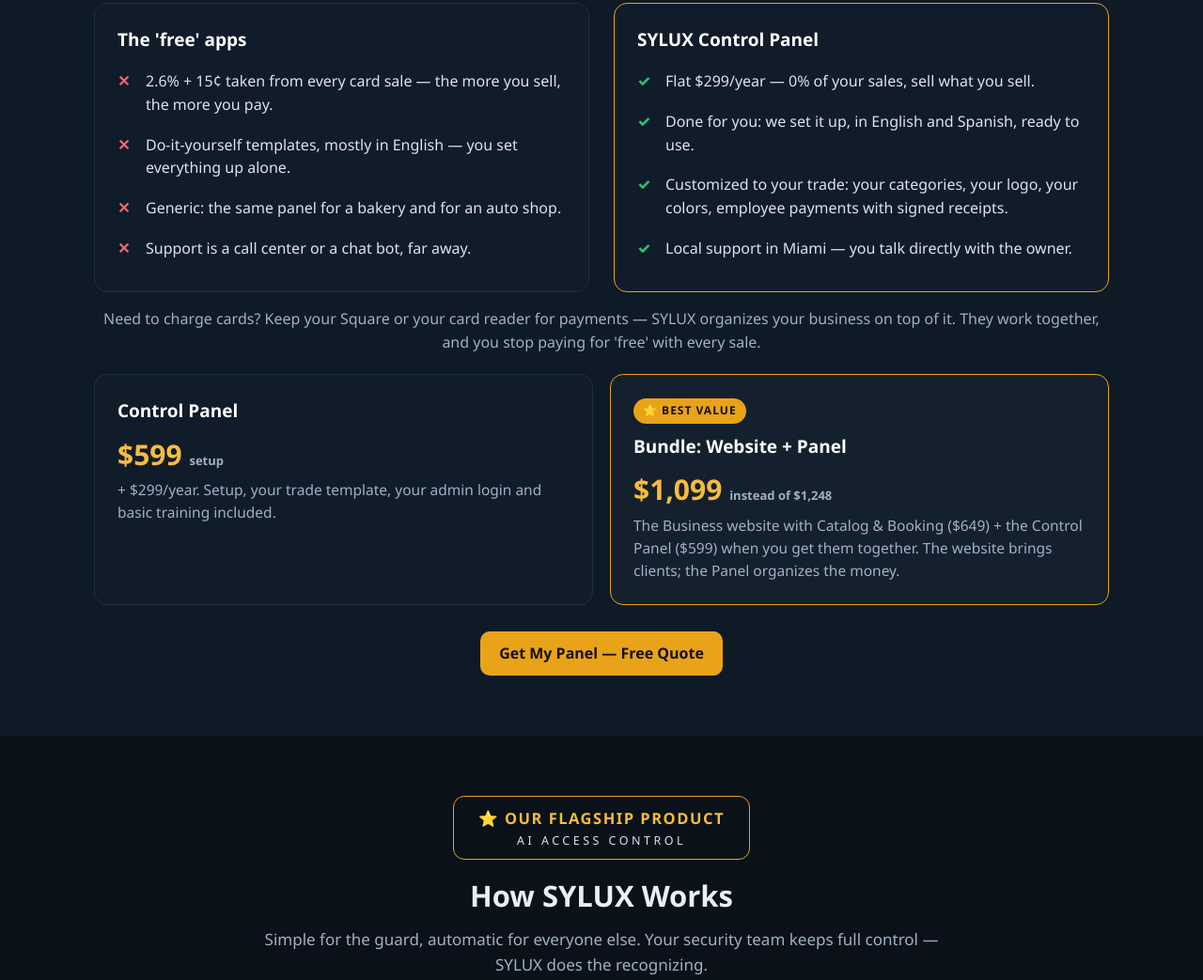
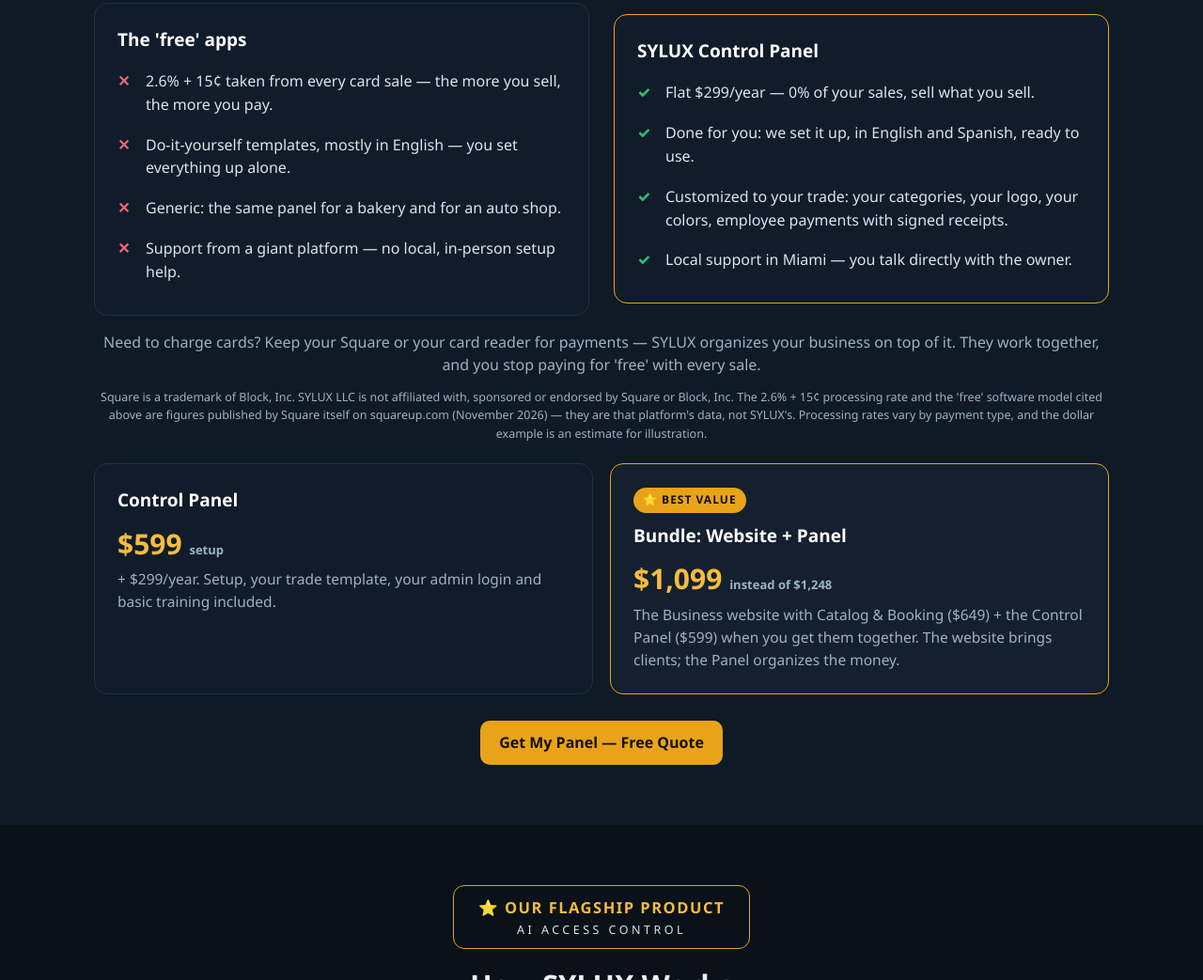
Before and after one commit to yilbertpr87/sylux, a plain HTML site: page index.html in a window 1280 px wide. Shown: the part 5519-6562 px from the top of the page at 94% size. Drawn offline with Linux system fonts and the light colour scheme.

Commit message:
Protective legal footnote for Square comparison + soften support line

```diff
--- a/index.html
+++ b/index.html
@@ -245,12 +245,13 @@ footer .disc{max-width:820px;margin:0 auto 14px;font-size:13px}
    <div class="card" style="text-align:center"><div class="ic">🤝</div><h3 data-en="Local support, in your language" data-es="Soporte local, en tu idioma">Local support, in your language</h3><p data-en="A real company in Hialeah, Miami. You talk to the owner — not a call center." data-es="Una compañía real en Hialeah, Miami. Hablas con el dueño — no con un call center.">A real company in Hialeah, Miami. You talk to the owner — not a call center.</p></div>
   </div>
   <h2 style="margin-top:52px" data-en="'Free' Is Not Free: SYLUX vs. Square" data-es="Lo “gratis” no es gratis: SYLUX vs. Square">“Free” Is Not Free: SYLUX vs. Square</h2>
-  <p class="lead" data-en="Apps like Square give you the software 'free' — because they charge 2.6% + 15¢ on EVERY card payment, forever. Do the math: a business that runs $5,000/month in cards hands them about $132 a month — some $1,580 a year, every year. With SYLUX you pay a flat $299/year and 0% of your sales." data-es="Aplicaciones como Square te dan el software “gratis” — porque cobran 2.6% + 15¢ en CADA pago con tarjeta, para siempre. Haz la cuenta: un negocio que pasa $5,000/mes en tarjetas les entrega unos $132 al mes — unos $1,580 al año, cada año. Con SYLUX pagas $299/año fijos y 0% de tus ventas.">Apps like Square give you the software 'free' — because they charge 2.6% + 15¢ on EVERY card payment, forever. Do the math: a business that runs $5,000/month in cards hands them about $132 a month — some $1,580 a year, every year. With SYLUX you pay a flat $299/year and 0% of your sales.</p>
+  <p class="lead" data-en="Apps like Square give you the software 'free' — because they charge 2.6% + 15¢ (their published rate) on EVERY card payment, forever. Do the math: a business that runs $5,000/month in cards hands them about $132 a month — some $1,580 a year, every year. With SYLUX you pay a flat $299/year and 0% of your sales." data-es="Aplicaciones como Square te dan el software “gratis” — porque cobran 2.6% + 15¢ (su tarifa publicada) en CADA pago con tarjeta, para siempre. Haz la cuenta: un negocio que pasa $5,000/mes en tarjetas les entrega unos $132 al mes — unos $1,580 al año, cada año. Con SYLUX pagas $299/año fijos y 0% de tus ventas.">Apps like Square give you the software 'free' — because they charge 2.6% + 15¢ on EVERY card payment, forever. Do the math: a business that runs $5,000/month in cards hands them about $132 a month — some $1,580 a year, every year. With SYLUX you pay a flat $299/year and 0% of your sales.</p>
   <div class="split">
-   <div class="card"><h3 data-en="The 'free' apps" data-es="Las apps “gratis”">The 'free' apps</h3><ul class="xlist"><li data-en="2.6% + 15¢ taken from every card sale — the more you sell, the more you pay." data-es="2.6% + 15¢ de cada venta con tarjeta — mientras más vendes, más pagas.">2.6% + 15¢ taken from every card sale — the more you sell, the more you pay.</li><li data-en="Do-it-yourself templates, mostly in English — you set everything up alone." data-es="Plantillas de “hágalo usted mismo”, casi todo en inglés — tú configuras todo solo.">Do-it-yourself templates, mostly in English — you set everything up alone.</li><li data-en="Generic: the same panel for a bakery and for an auto shop." data-es="Genérico: el mismo panel para una panadería y para un taller de autos.">Generic: the same panel for a bakery and for an auto shop.</li><li data-en="Support is a call center or a chat bot, far away." data-es="El soporte es un call center o un robot de chat, muy lejos.">Support is a call center or a chat bot, far away.</li></ul></div>
+   <div class="card"><h3 data-en="The 'free' apps" data-es="Las apps “gratis”">The 'free' apps</h3><ul class="xlist"><li data-en="2.6% + 15¢ taken from every card sale — the more you sell, the more you pay." data-es="2.6% + 15¢ de cada venta con tarjeta — mientras más vendes, más pagas.">2.6% + 15¢ taken from every card sale — the more you sell, the more you pay.</li><li data-en="Do-it-yourself templates, mostly in English — you set everything up alone." data-es="Plantillas de “hágalo usted mismo”, casi todo en inglés — tú configuras todo solo.">Do-it-yourself templates, mostly in English — you set everything up alone.</li><li data-en="Generic: the same panel for a bakery and for an auto shop." data-es="Genérico: el mismo panel para una panadería y para un taller de autos.">Generic: the same panel for a bakery and for an auto shop.</li><li data-en="Support from a giant platform — no local, in-person setup help." data-es="Soporte de una plataforma gigante, sin ayuda local en persona para configurarlo.">Support from a giant platform — no local, in-person setup help.</li></ul></div>
    <div class="card" style="border-color:var(--gold)"><h3 data-en="SYLUX Control Panel" data-es="Panel de Control SYLUX">SYLUX Control Panel</h3><ul class="checks"><li data-en="Flat $299/year — 0% of your sales, sell what you sell." data-es="$299/año fijos — 0% de tus ventas, vendas lo que vendas.">Flat $299/year — 0% of your sales, sell what you sell.</li><li data-en="Done for you: we set it up, in English and Spanish, ready to use." data-es="Hecho por nosotros: lo dejamos configurado, en inglés y español, listo para usar.">Done for you: we set it up, in English and Spanish, ready to use.</li><li data-en="Customized to your trade: your categories, your logo, your colors, employee payments with signed receipts." data-es="Personalizado a tu rubro: tus categorías, tu logo, tus colores, pagos a empleados con recibo firmado.">Customized to your trade: your categories, your logo, your colors, employee payments with signed receipts.</li><li data-en="Local support in Miami — you talk directly with the owner." data-es="Soporte local en Miami — hablas directo con el dueño.">Local support in Miami — you talk directly with the owner.</li></ul></div>
   </div>
   <p style="text-align:center;color:var(--mut);margin-top:16px" data-en="Need to charge cards? Keep your Square or your card reader for payments — SYLUX organizes your business on top of it. They work together, and you stop paying for 'free' with every sale." data-es="¿Necesitas cobrar con tarjeta? Conserva tu Square o tu maquinita para los pagos — SYLUX organiza tu negocio encima de eso. Trabajan juntos, y dejas de pagar lo “gratis” con cada venta.">Need to charge cards? Keep your Square or your card reader for payments — SYLUX organizes your business on top of it. They work together, and you stop paying for 'free' with every sale.</p>
+  <p style="text-align:center;color:var(--mut);font-size:12.5px;line-height:1.55;margin-top:12px" data-en="Square is a trademark of Block, Inc. SYLUX LLC is not affiliated with, sponsored or endorsed by Square or Block, Inc. The 2.6% + 15¢ processing rate and the 'free' software model cited above are figures published by Square itself on squareup.com (November 2026) — they are that platform's data, not SYLUX's. Processing rates vary by payment type, and the dollar example is an estimate for illustration." data-es="Square es una marca de Block, Inc. SYLUX LLC no está afiliado, patrocinado ni respaldado por Square ni por Block, Inc. La tarifa de procesamiento de 2.6% + 15¢ y el modelo de software “gratis” citados arriba son datos publicados por la propia Square en squareup.com (noviembre de 2026) — son datos de esa plataforma, no de SYLUX. Las tarifas varían según el tipo de pago, y el ejemplo en dólares es una estimación con fines ilustrativos.">Square is a trademark of Block, Inc. SYLUX LLC is not affiliated with, sponsored or endorsed by Square or Block, Inc. The 2.6% + 15¢ processing rate and the 'free' software model cited above are figures published by Square itself on squareup.com (November 2026) — they are that platform's data, not SYLUX's. Processing rates vary by payment type, and the dollar example is an estimate for illustration.</p>
   <div class="grid" style="margin-top:22px">
    <div class="card"><h3 data-en="Control Panel" data-es="Panel de Control">Control Panel</h3><div class="price">$599 <small data-en="setup" data-es="instalación">setup</small></div><p data-en="+ $299/year. Setup, your trade template, your admin login and basic training included." data-es="+ $299/año. Instalación, tu plantilla por rubro, tu usuario administrador y capacitación básica incluidos.">+ $299/year. Setup, your trade template, your admin login and basic training included.</p></div>
    <div class="card best"><span class="besttag" data-en="⭐ BEST VALUE" data-es="⭐ MEJOR OFERTA">⭐ BEST VALUE</span><h3 data-en="Bundle: Website + Panel" data-es="Paquete: Web + Panel">Bundle: Website + Panel</h3><div class="price">$1,099 <small data-en="instead of $1,248" data-es="en vez de $1,248">instead of $1,248</small></div><p data-en="The Business website with Catalog & Booking ($649) + the Control Panel ($599) when you get them together. The website brings clients; the Panel organizes the money." data-es="La web Negocio con Catálogo y Citas ($649) + el Panel de Control ($599) si los llevas juntos. La web trae clientas; el Panel organiza el dinero.">The Business website with Catalog &amp; Booking ($649) + the Control Panel ($599) when you get them together. The website brings clients; the Panel organizes the money.</p></div>
```
